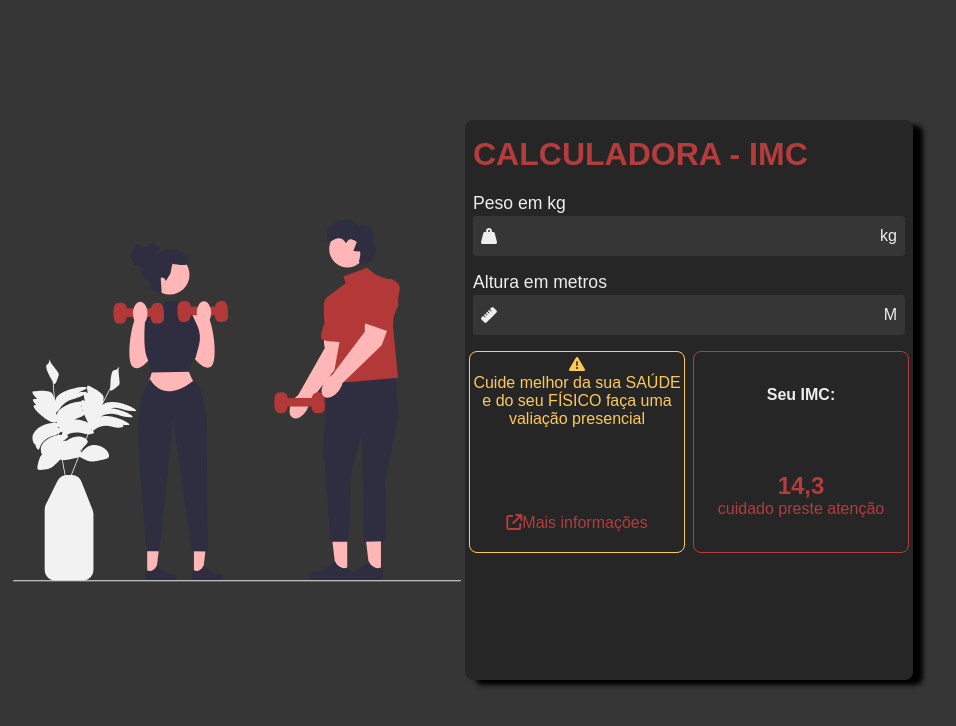
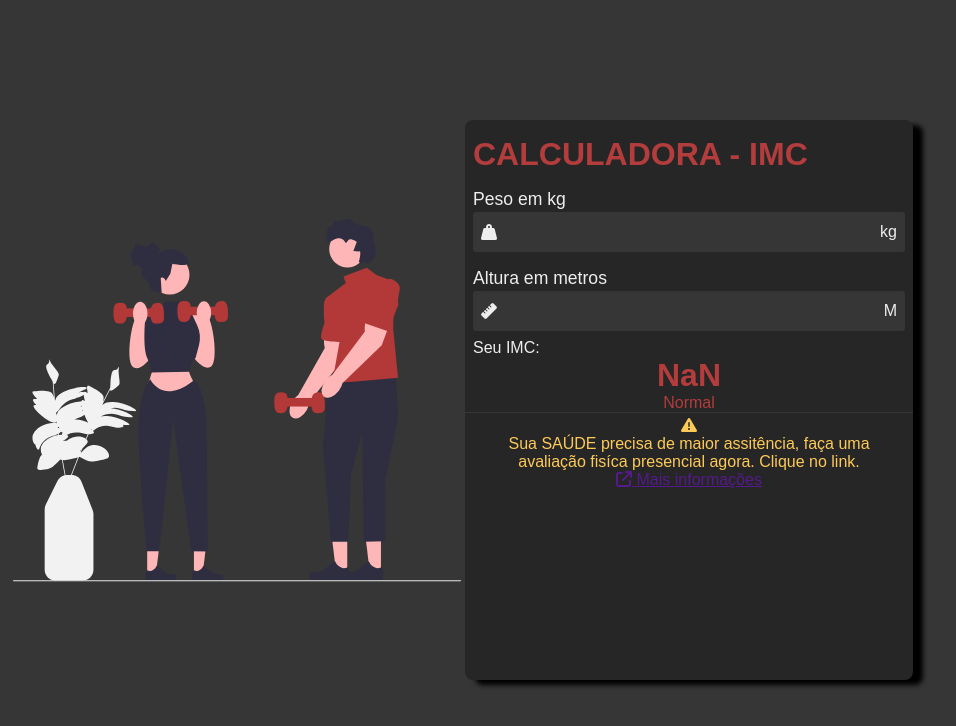
Before and after one commit to tarcio02/calculadora_imc_react, a React (Vite) app: page / in a window 1280 px wide. Shown: the top 726 px of the page, without its empty margins (179-1135 px from the left). Built offline with nearby package versions, Linux system fonts and the light colour scheme.

Commit message:
desenvolvendo lógico

```diff
--- a/src/App.jsx
+++ b/src/App.jsx
@@ -1,5 +1,4 @@
 import Calculator from './components/Calculator/index'
-import Result from './components/Resultado/index'
 import './Main.css'
 
 function App() {
@@ -8,7 +7,6 @@ function App() {
       <img src="./src/assets/personal_traine.svg" alt="personal treiner"></img>
       <div className="calculator">
       <Calculator/>
-      <Result/>
       </div>
     </div>
   )
--- a/src/components/Calculator/calculator.css
+++ b/src/components/Calculator/calculator.css
@@ -10,7 +10,6 @@
     display: grid;
     align-items: center;
     gap: 8px;
-    margin-top: 4px;
     color: var(--text);
 }
 
@@ -49,3 +48,30 @@
 .input-field input:focus {
     outline: none;
 }
+.resultado{
+    color: var(--text);
+    width: 100%;
+    border-bottom: 1px solid var(--dark2);
+}
+#imc{
+    color: var(--theme);
+    text-align: center;
+    font-size: 32px;
+}
+
+.resultado p{
+    margin-left: 8px;
+}
+
+#descricao{
+    text-align: center;
+    margin-left: 0;
+    color: var(--theme);
+}
+
+.alerta {
+    margin:0px  8px;
+    margin-top: 4px;
+    color: var(--alert);
+    text-align: center;
+}
--- a/src/components/Calculator/index.jsx
+++ b/src/components/Calculator/index.jsx
@@ -1,18 +1,29 @@
+import { useState } from 'react';
 import './calculator.css'
 
 
 /*Esse arquivo irá conter o container com os inputs para entrada de valores*/
 
 const Calculator = () => {
+
+    const [peso, setPeso] = useState(0);
+    const [altura, setAltura] = useState(0);
+
+const calculaImc = (weigth, heigth) => {
+    let alturaImc = heigth * heigth
+    let imc = weigth / alturaImc
+    return imc.toFixed(1)
+}
+
     return(
         <>
-        <h1 className="title">CALCULADORA - IMC </h1>
+        <h1 className="title">CALCULADORA - IMC</h1>
             <form className="calc">
                 <div className="input-box">
                     <label for="weigth">Peso em kg</label>
                     <div className="input-field">
                         <i className="fa-solid fa-weight-hanging"></i>
-                        <input type="number" id="weigth" required></input>
+                        <input type="number" id="weigth" required onChange={e => setPeso(Number(e.target.value))}/>
                         <span>kg</span>
                     </div>
                 </div>
@@ -20,11 +31,21 @@ const Calculator = () => {
                     <label for="heigth">Altura em metros</label>
                     <div className="input-field">
                         <i className="fa-solid fa-ruler"></i>
-                        <input type="number" id="heigth" required></input>
+                        <input type="number" id="heigth" required onChange={e => setAltura(Number(e.target.value))}/>
                         <span>M</span>
                     </div>
                 </div>
             </form>
+                <div className="resultado">
+                    <p>Seu IMC:</p>
+                    <h2 id='imc'>{calculaImc(peso, altura)}</h2>
+                    <p id='descricao'>Normal</p>
+                </div>
+                <div className="alerta">
+                    <i class="fa-solid fa-triangle-exclamation"></i>
+                    <p>Sua SAÚDE precisa de maior assitência, faça uma avaliação fisíca presencial agora. Clique no link.</p>
+                    <a href=""><i class="fa-solid fa-arrow-up-right-from-square"></i> Mais informações</a>
+                </div>
             </>
     )
 }
--- a/src/components/Resultado/result.css
+++ /dev/null
@@ -1,50 +0,0 @@
-@import url(../../Main.css);
-
-.result {
-    display: grid;
-    grid-template-columns: 1fr 1fr;
-    height: 100%;
-}
-
-.alert {
-    display: flex;
-    flex-direction: column;
-    justify-content: space-between;
-    border:solid 1px  var(--alert);
-    margin: 8px 4px;
-    padding: 0px;
-    border-radius: 8px;
-    max-height: 25vh;
-    font-size: 16px;
-}
-
-.msg {
-    color: var(--alert);
-    margin-top: 4px;
-    text-align: center;
-}
-
-.alert a {
-    text-decoration: none;
-    color: var(--theme);
-    margin-bottom: 4px;
-    padding: 16px;
-    text-align: center;
-}
-
-.imc {
-    display: flex;
-    flex-direction: column;
-    align-items: center;
-    justify-content: space-around;
-    color: var(--text);
-    border: solid 1px var(--theme);
-    max-height: 25vh;
-    margin: 8px 4px;
-    border-radius: 8px;
-}
-
-.valor {
-    text-align: center;
-    color: var(--theme);
-}
```
